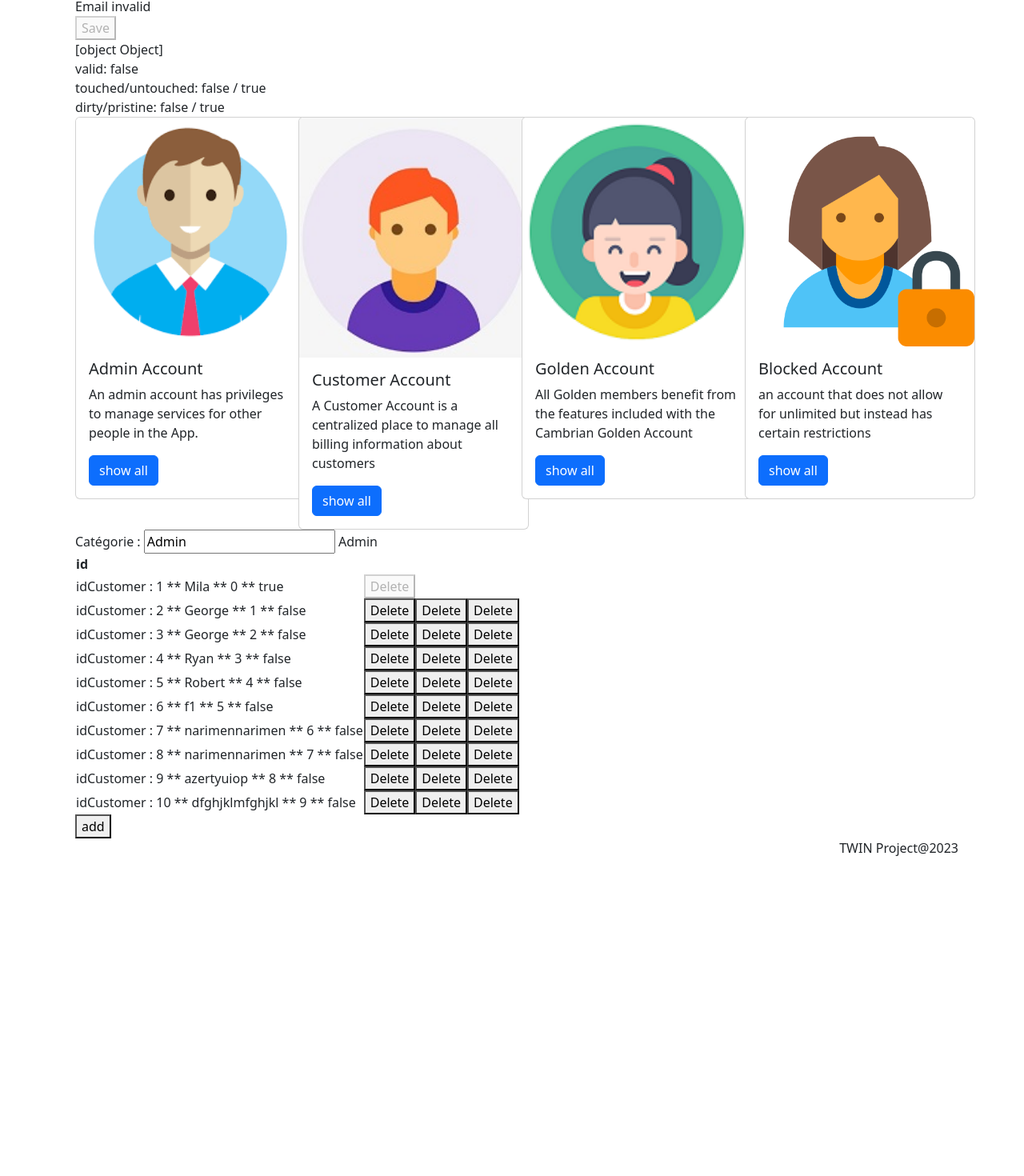
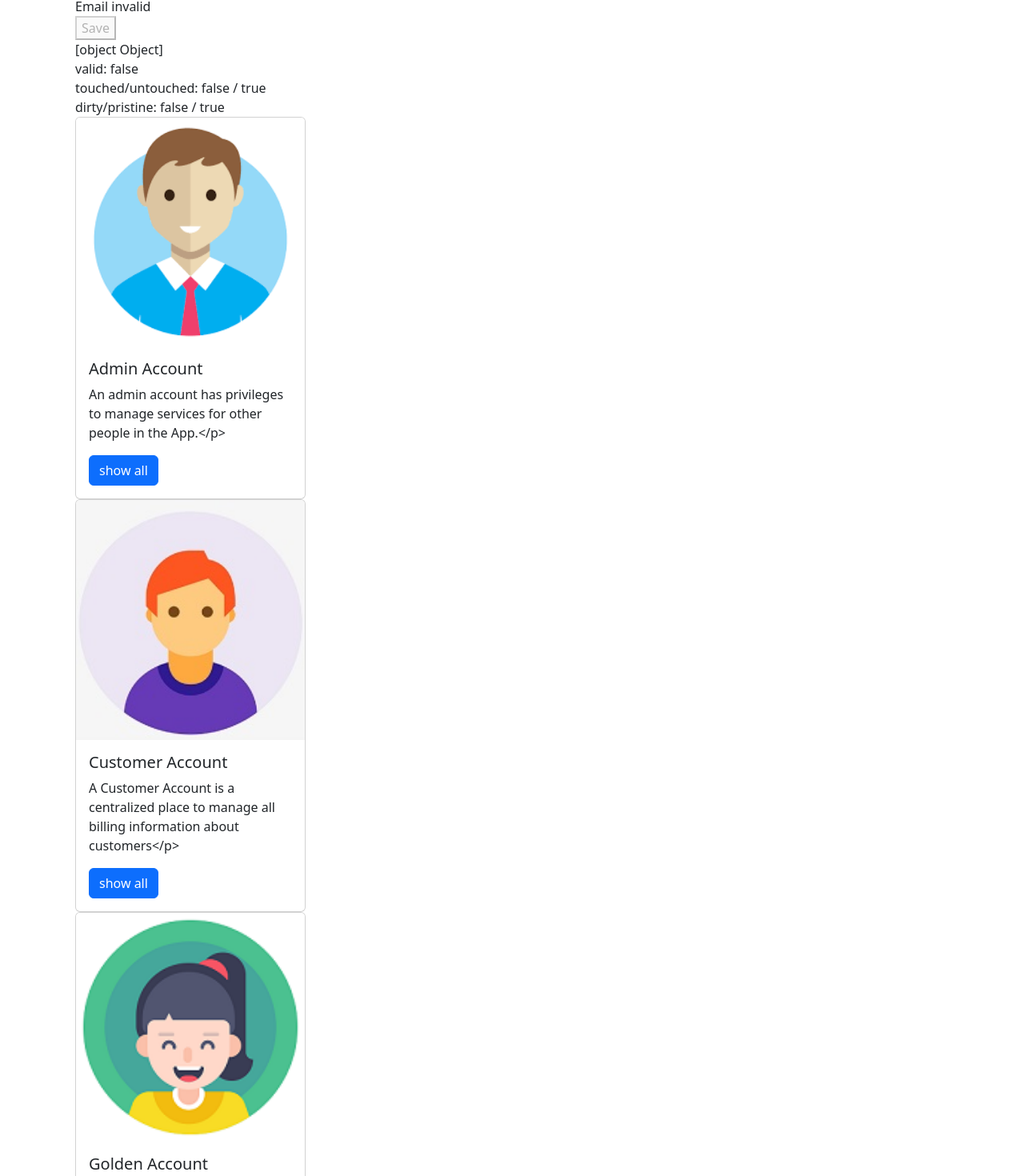
Before and after one commit to amenirommene/angulartwin1, an Angular app: page /mainusers/users/Admin in a window 1280 px wide. Shown: the part 572-2042 px from the top of the page at 80% size. Before the commit the page ends 1660 px from the top, so only its background shows below. Built offline with nearby package versions, Linux system fonts and the light colour scheme; data requests are answered from the project's data file.

Commit message:
input et output property

```diff
--- a/db.json
+++ b/db.json
@@ -117,5 +117,11 @@
   ],
   "profile": {
     "name": "typicode"
-  }
+  },
+  "accounts":[
+    {"image":"", "title":"", "category":"", "description":""},
+    {"image":"", "title":"", "category":"", "description":""},
+    {"image":"", "title":"", "category":"", "description":""},
+    {"image":"", "title":"", "category":"", "description":""}
+  ]
 }
--- a/src/app/app.component.html
+++ b/src/app/app.component.html
@@ -28,6 +28,8 @@
     <app-header></app-header> <!--selector du composant HeaderComponent-->
    <router-outlet></router-outlet> <!---directive dont le rôle est d'afficher le composant-->
   </div>
+
+<app-test (prop2)="notif($event)" [prop1]="valTest"></app-test>
 <app-footer></app-footer> <!--selector du composant FooterComponent-->
 
 </div>
--- a/src/app/app.component.ts
+++ b/src/app/app.component.ts
@@ -9,10 +9,14 @@ import { UserService } from './services/user.service';
 })
 export class AppComponent {
 
+  valTest:string ="je suis input property";
   //injecter le service UserService sous le nom de us
   constructor(private us:UserService){
     console.log("constructor");
   }
+notif(n:string){
+  alert ("notif "+ n);
+}
   ngOnInit(){ //méthode hook
    // console.log(this.us.getAllUsers());
    // console.log("ngOnInit");
--- a/src/app/footer/footer.component.html
+++ b/src/app/footer/footer.component.html
@@ -3,4 +3,5 @@
  <footer>
     <p style="float: right">TWIN Project@2023</p>
   </footer>
+  <app-test [prop1]="'footer'"></app-test>
   <!-----End Footer Section------>
--- a/src/app/test/test.component.html
+++ b/src/app/test/test.component.html
@@ -1 +1,2 @@
 <p>test works!</p>
+<button (click)="f()">test prop2</button>
--- a/src/app/test/test.component.ts
+++ b/src/app/test/test.component.ts
@@ -1,15 +1,30 @@
-import { Component, OnInit } from '@angular/core';
+import { Component, EventEmitter, Input, OnInit, Output } from '@angular/core';
 
-@Component({
+@Component({ //décorateur de classe
   selector: 'app-test',
   templateUrl: './test.component.html',
   styleUrls: ['./test.component.css']
 })
 export class TestComponent implements OnInit {
-
+   //@Input : décorateur de propriété qui déclare que cette
+   //propriété est une propriété d'entrée
+   //la valeur passé sera envoyée par le composant parent
+   //composant parent : le composant qui va appeler ce composant dans son template
+  @Input() prop1:string="azertyuio";
+  //name : propriété interne =
+  //=> attribut classique
+  //=> non visible de l'extérieur
+  name: string="montassar";
+  //proprité de sortie = evenement
+  @Output() prop2 = new EventEmitter<string>();
   constructor() { }
 
   ngOnInit(): void {
+    console.log(this.prop1);
+  }
+  f(){
+    //emettre l'event prop2
+    this.prop2.emit(this.name);
   }
 
 }
--- /dev/null
+++ b/src/app/user/components/account/account.component.html
@@ -0,0 +1,10 @@
+<div class="col-md-3">
+    <div class="card" style="width: 18rem;">
+      <img [src]="image" class="card-img-top" alt="...">
+      <div class="card-body">
+        <h5 class="card-title">{{title}}</h5>
+        <p class="card-text">{{description}}</p>
+        <a [routerLink]="['users',category]" class="btn btn-primary">show all</a>
+      </div>
+    </div>
+  </div>
--- a/src/app/user/components/user-list/user-list.component.html
+++ b/src/app/user/components/user-list/user-list.component.html
@@ -5,45 +5,9 @@
 <app-add-user></app-add-user>
 
 <div class="row">
-    <div class="col-md-3">
-      <div class="card" style="width: 18rem;">
-        <img src="../assets/images/admin.png" class="card-img-top" alt="...">
-        <div class="card-body">
-          <h5 class="card-title">Admin Account</h5>
-          <p class="card-text">An admin account has privileges to manage services for other people in the App.</p>
-          <a [routerLink]="['users','Admin']" class="btn btn-primary">show all</a>
-        </div>
-      </div>
-    </div>
-    <div class="col-md-3">
-      <div class="card" style="width: 18rem;">
-        <img src="../assets/images/customer.png" class="card-img-top" alt="...">
-        <div class="card-body">
-          <h5 class="card-title">Customer Account</h5>
-          <p class="card-text">A Customer Account is a centralized place to manage all billing information about customers</p>
-          <a [routerLink]="['users','Customer']" class="btn btn-primary">show all</a>
-        </div>
-      </div>
-    </div>
-    <div class="col-md-3">
-      <div class="card" style="width: 18rem;">
-        <img src="../assets/images/golden.png" class="card-img-top" alt="...">
-        <div class="card-body">
-          <h5 class="card-title">Golden Account</h5>
-          <p class="card-text">All Golden members  benefit from the features included with the Cambrian Golden Account </p>
-          <a [routerLink]="['users','Golden']" class="btn btn-primary">show all</a>
-        </div>
-      </div>
-    </div>
-    <div class="col-md-3">
-      <div class="card" style="width: 18rem;">
-        <img src="../assets/images/blocked.png" class="card-img-top" alt="...">
-        <div class="card-body">
-          <h5 class="card-title">Blocked Account</h5>
-          <p class="card-text">an account that does not allow for unlimited  but instead has certain restrictions</p>
-          <a [routerLink]="['users','Blocked']" class="btn btn-primary">show all</a>
-        </div>
-      </div>
-    </div>
-  </div>
+    <app-account [image]="'../assets/images/admin.png'" [title]="'Admin Account'" [description]="'An admin account has privileges to manage services for other people in the App.</p>'" [category]="'Admin'"></app-account>
+    <app-account [image]="'../assets/images/customer.png'" [title]="'Customer Account'" [description]="'A Customer Account is a centralized place to manage all billing information about customers</p>'" [category]="'Customer'"></app-account>
+    <app-account [image]="'../assets/images/golden.png'" [title]="'Golden Account'" [description]="'All Golden members  benefit from the features included with the Cambrian Golden Account </p>'" [category]="'Golden'"></app-account>
+    <app-account [image]="'../assets/images/blocked.png'" [title]="'Blocked Account'" [description]="'an account that does not allow for unlimited  but instead has certain restrictions</p>'" [category]="'Blocked'"></app-account>
+</div>
   <router-outlet></router-outlet>
--- a/src/app/user/user.module.ts
+++ b/src/app/user/user.module.ts
@@ -8,6 +8,7 @@ import { FormsModule, ReactiveFormsModule } from '@angular/forms';
 import { UserService } from '../services/user.service';
 import { AddUserComponent } from './components/add-user/add-user.component';
 import { AddUserReactiveComponent } from './components/add-user-reactive/add-user-reactive.component';
+import { AccountComponent } from './components/account/account.component';
 
 
 
@@ -16,7 +17,8 @@ import { AddUserReactiveComponent } from './components/add-user-reactive/add-use
     UsersComponent,
     UserListComponent,
     AddUserComponent,
-    AddUserReactiveComponent
+    AddUserReactiveComponent,
+    AccountComponent
   ],
   imports: [
     CommonModule, //par défaut : directive ngFor, ngIf, ngSwitch, ngClass, ngStyle, ....
```
Also changed, not shown: src/app/user/components/account/account.component.ts (added, +14 -0 lines), src/app/user/components/account/account.component.css (added), 1 other file (tests, documents, lock files or other folders).
